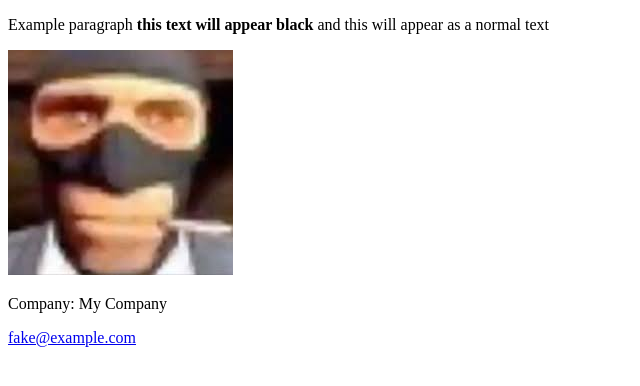
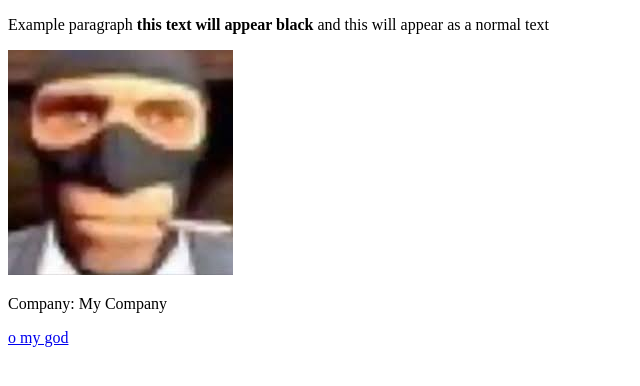
Before and after one commit to f3rn4nd0sg/Exercise_Unit5_website, a plain HTML site: page index.html in a window 1280 px wide. Shown: the full height of the page, 0-640 px from the left. Drawn offline with Linux system fonts and the light colour scheme.

Commit message:
change 2

```diff
--- a/index.html
+++ b/index.html
@@ -11,6 +11,6 @@
 </body>
 <footer>
     <p>Company: My Company</p>
-    <p><a href="mailto:fake@example.com">fake@example.com</a></p>
+    <p><a href="mailto:fake@example.com">o my god</a></p>
 </footer>
 </html>
```
